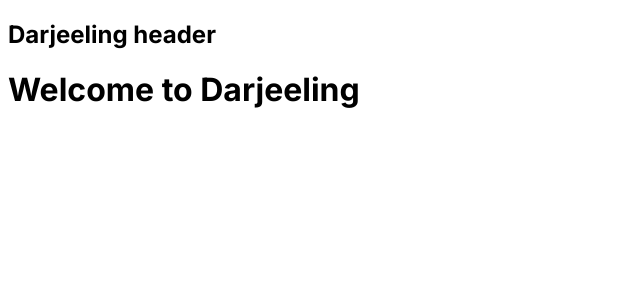
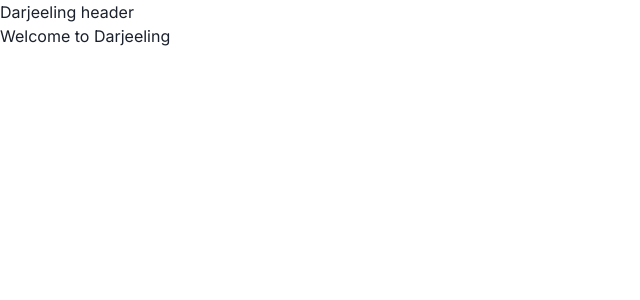
Before and after one commit to tk-niway/darjeeling, a Next.js app in the folder frontend/: page / in a window 1280 px wide. Shown: the top 300 px of the page, without its empty margins (0-640 px from the left). Built offline with nearby package versions, Linux system fonts and the light colour scheme; no server answers.

Commit message:
installed chakraUI

```diff
--- a/frontend/package.json
+++ b/frontend/package.json
@@ -16,7 +16,12 @@
   "dependencies": {
     "@apollo/client": "^3.10.3",
     "@auth0/auth0-react": "^2.2.4",
+    "@chakra-ui/next-js": "^2.2.0",
+    "@chakra-ui/react": "^2.8.2",
+    "@emotion/react": "^11.11.4",
+    "@emotion/styled": "^11.11.5",
     "axios": "^1.6.8",
+    "framer-motion": "^11.1.9",
     "graphql": "^16.8.1",
     "next": "14.1.0",
     "react": "^18",
--- /dev/null
+++ b/frontend/src/app/_providers/chakraProviders.tsx
@@ -0,0 +1,6 @@
+"use client";
+import { ChakraProvider } from "@chakra-ui/react";
+
+export function ChakraProviders({ children }: { children: React.ReactNode }) {
+  return <ChakraProvider>{children}</ChakraProvider>;
+}
--- a/frontend/src/app/layout.tsx
+++ b/frontend/src/app/layout.tsx
@@ -1,9 +1,10 @@
 "use client";
+// import "./globals.css";
 import { Inter } from "next/font/google";
 import { Auth0Provider } from "@auth0/auth0-react";
 import React from "react";
+import { ChakraProviders } from "@/app/_providers/chakraProviders";
 
-// import "./globals.css";
 
 const inter = Inter({ subsets: ["latin"] });
 
@@ -22,7 +23,7 @@ export default function RootLayout({
             redirect_uri: `${process.env.NEXT_PUBLIC_BASE_URL!}/login`,
           }}
         >
-          {children}
+          <ChakraProviders>{children}</ChakraProviders>
         </Auth0Provider>
       </body>
     </html>
```
Also changed, not shown: 1 other file (tests, documents, lock files or other folders).
